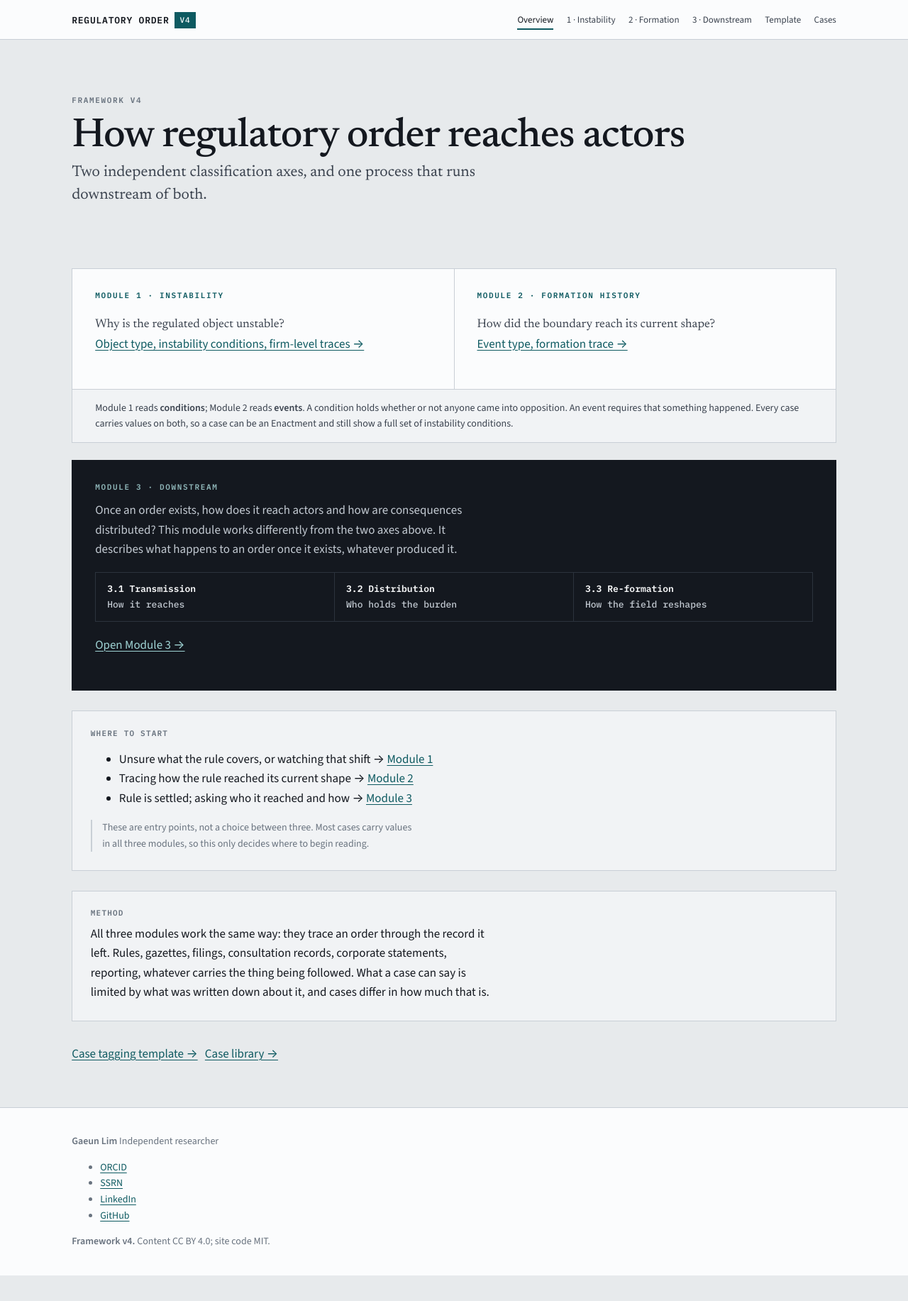
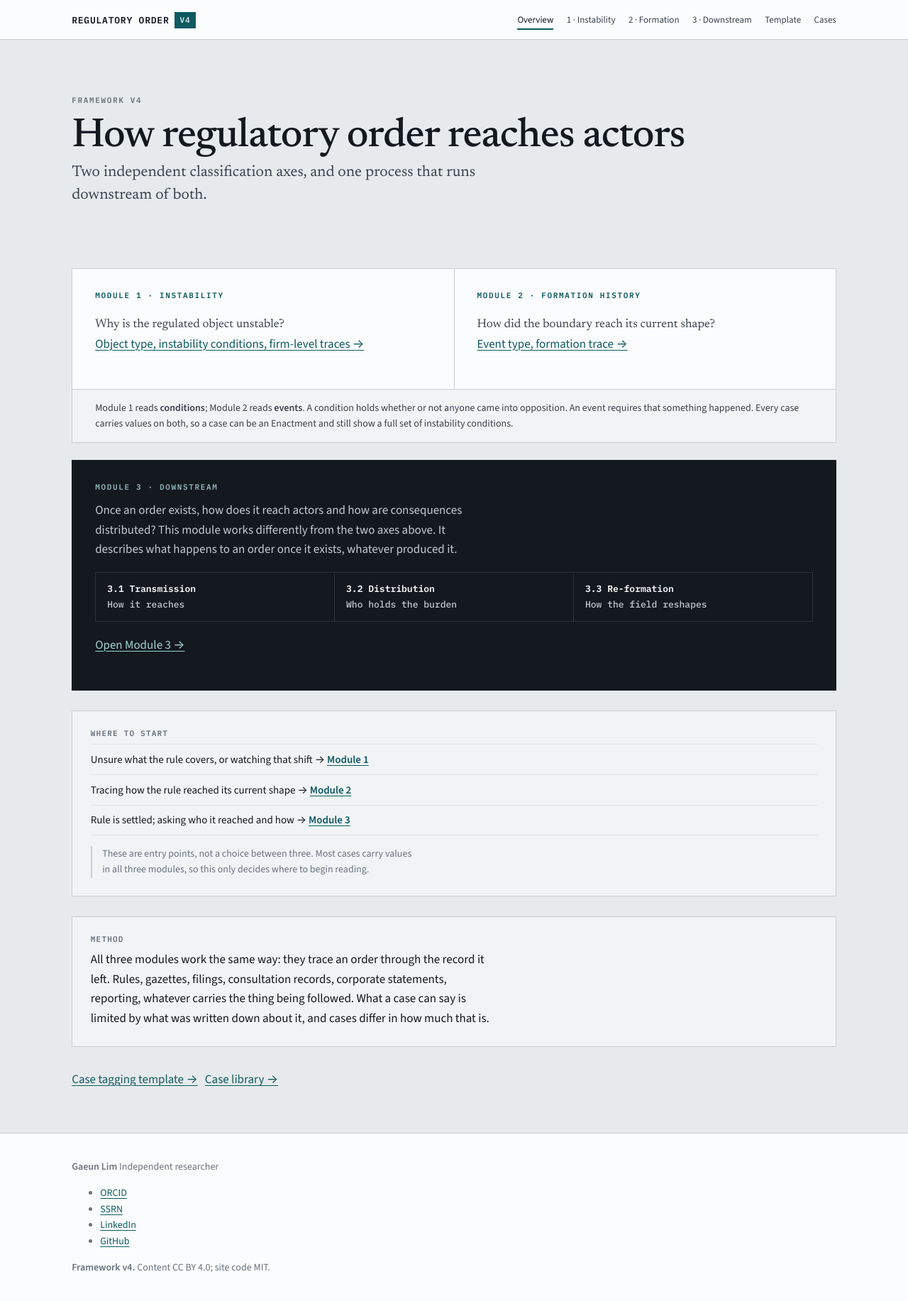
Before and after one commit to GaeunLim01/regulatory-order, a Jekyll site: the page built from index.html, in a window 1280 px wide. Shown: the whole page at 71% size. Built offline with Jekyll 4.4.1, drawn with Linux system fonts in a browser that asks for light colours; before the commit the page ends 1797 px from its top, so only the background shows below that.

Commit message:
Add files via upload

```diff
--- a/assets/css/main.css
+++ b/assets/css/main.css
@@ -399,6 +399,22 @@ a { color: var(--accent); text-underline-offset: 0.18em; text-decoration-thickne
   margin: 1.75rem 0;
 }
 .callout p:last-child { margin-bottom: 0; }
+
+/* Entry-point list. Each row is a condition, so the arrow does the pointing and
+   the marker would only add noise. */
+.callout ul {
+  list-style: none;
+  margin: 0 0 0.9rem;
+  padding: 0;
+  border-top: 1px solid var(--rule-faint);
+}
+.callout ul li {
+  border-bottom: 1px solid var(--rule-faint);
+  padding: 0.6rem 0;
+  font-size: 0.9375rem;
+  line-height: 1.5;
+}
+.callout ul li a { font-weight: 600; white-space: nowrap; }
 .callout__label {
   font: 600 0.6875rem/1 var(--mono);
   letter-spacing: 0.11em; text-transform: uppercase;
```
